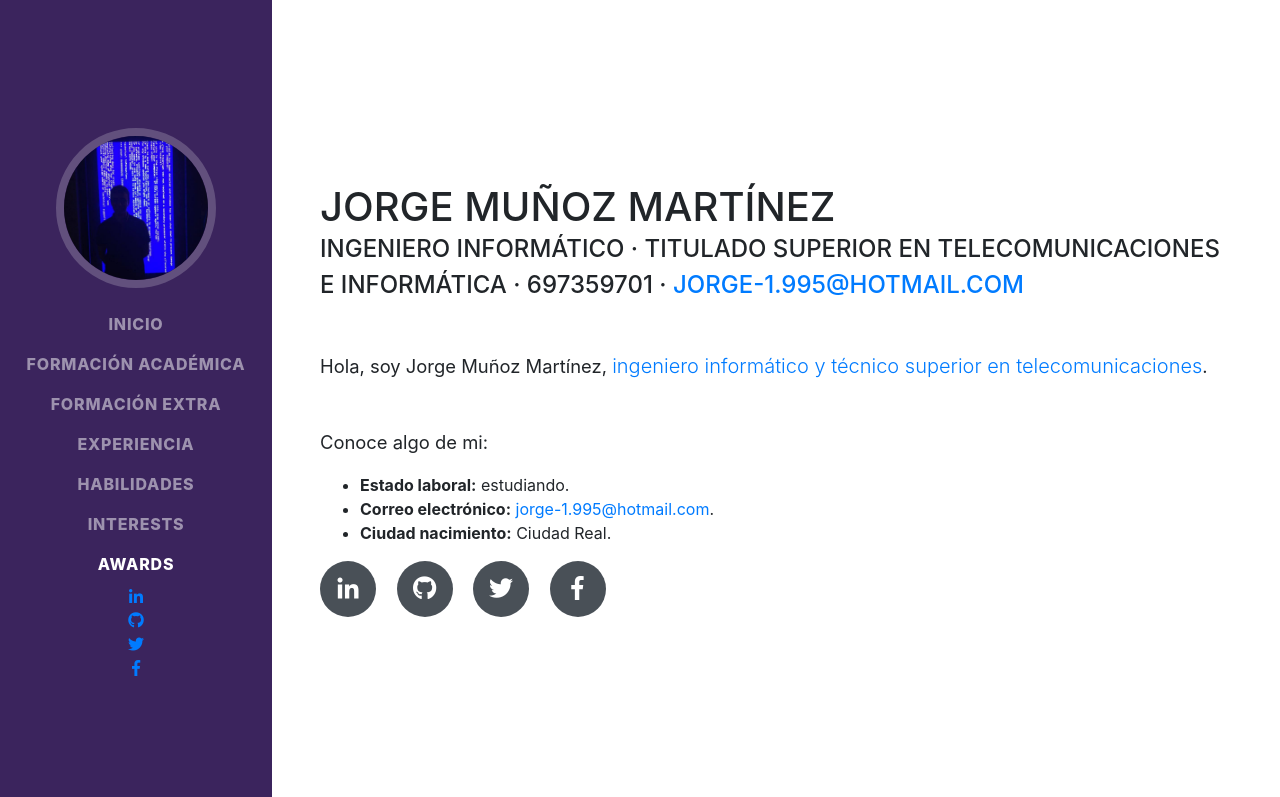
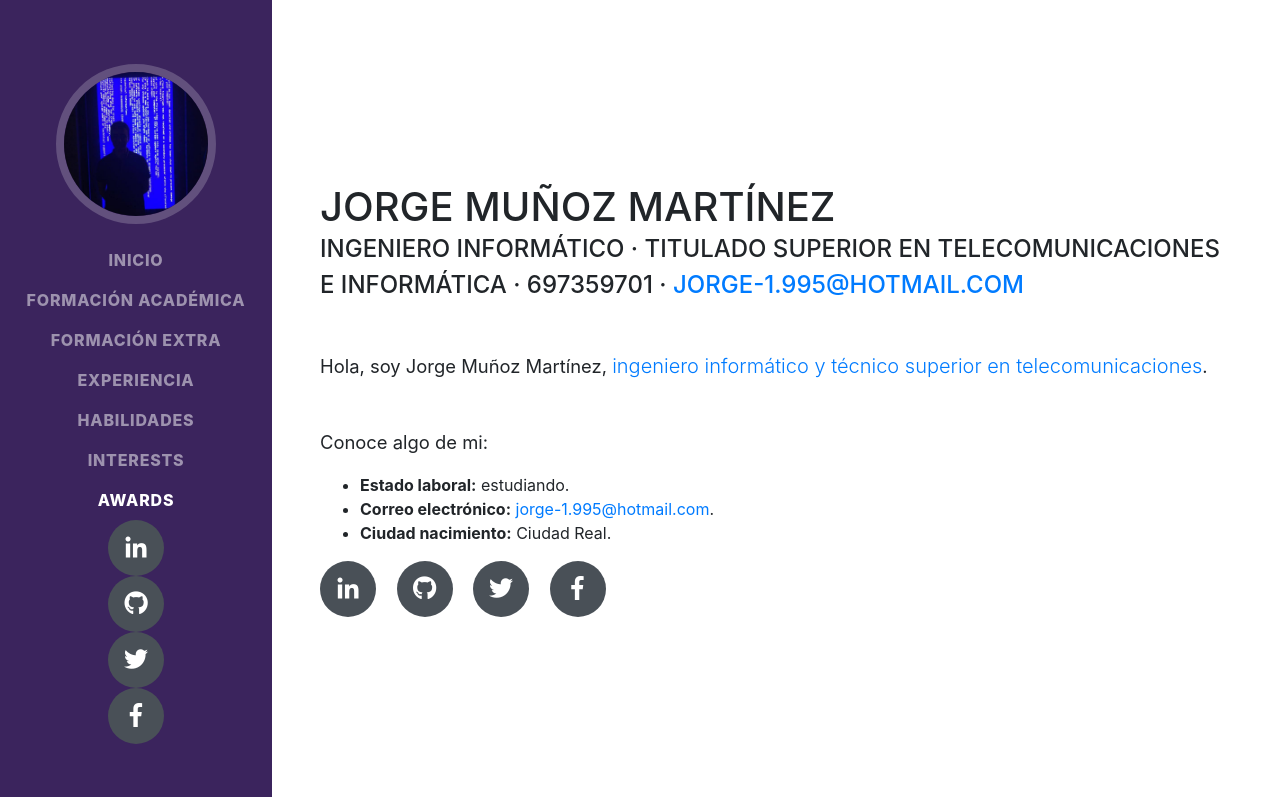
Before and after one commit to jorgeMunozMartinez/Pagina-personal, a website with bundled scripts: page index.html in a window 1280 px wide. Shown: the top 797 px of the page. Built offline with nearby package versions, Linux system fonts and the light colour scheme; a web font is replaced by a local one.

Commit message:
Update index.html

```diff
--- a/index.html
+++ b/index.html
@@ -65,26 +65,34 @@
             <a class="nav-link js-scroll-trigger" href="#awards">Awards</a>
           </li>
           <li>
-            <div class="social-icons">
+
             <li>
+              <div class="social-icons">
               <a href="#">
                 <i class="fab fa-linkedin-in"></i>
               </a>
+            </div>
             </li>
             <li>
+              <div class="social-icons">
               <a href="#">
                 <i class="fab fa-github"></i>
               </a>
+            </div>
             </li>
             <li>
+              <div class="social-icons">
               <a href="#">
                 <i class="fab fa-twitter"></i>
               </a>
+            </div>
             </li>
             <li>
+              <div class="social-icons">
               <a href="#">
                 <i class="fab fa-facebook-f"></i>
               </a>
+            </div>
             </li>
             </div>
           </li>
```
